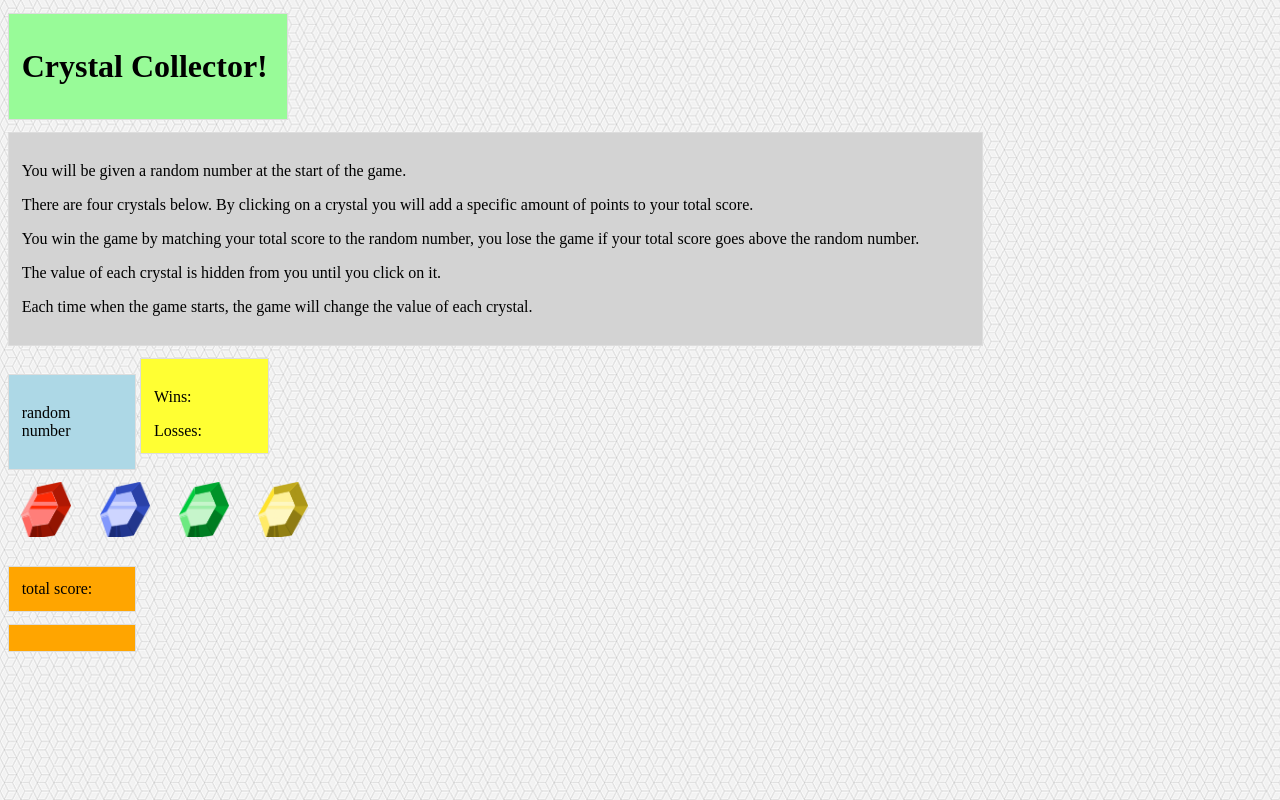
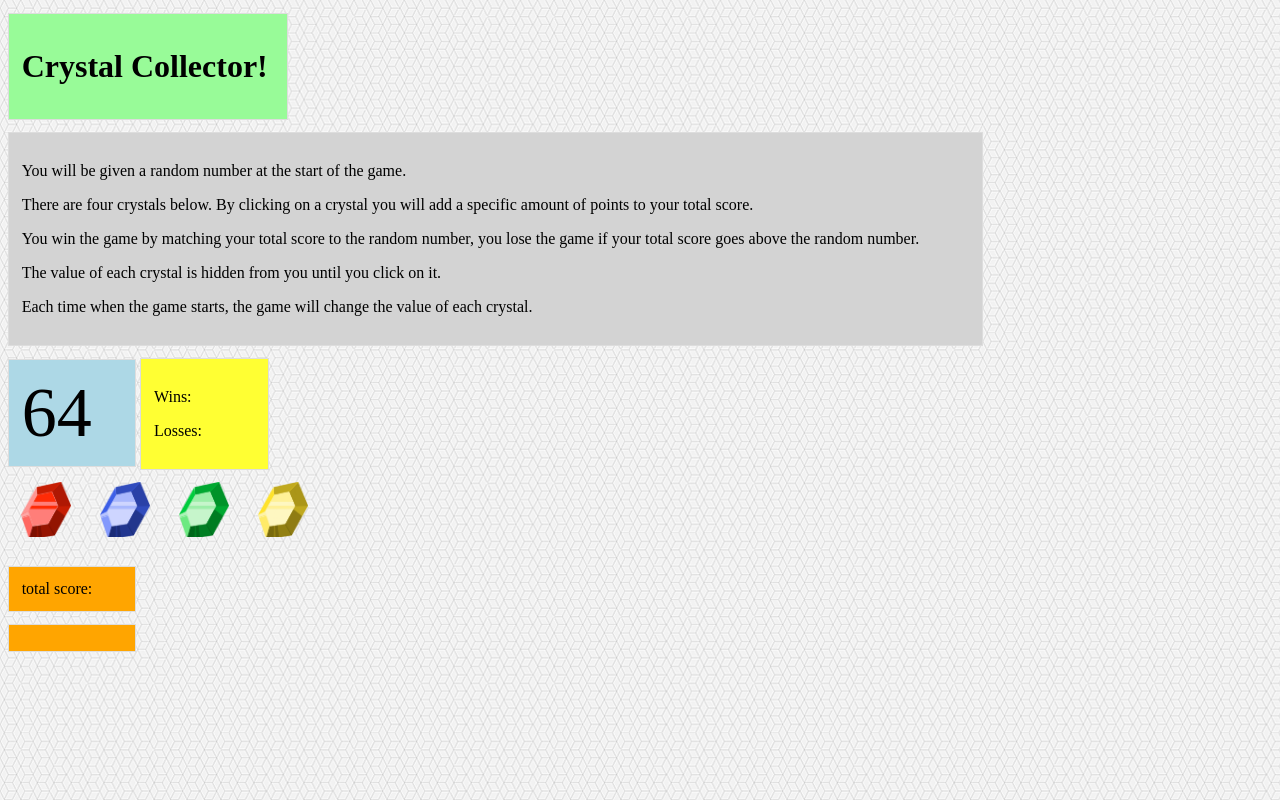
Before and after one commit to tylerwdev/Crystal-game, a plain HTML site: page index.html in a window 1280 px wide. Drawn offline with nearby package versions, Linux system fonts and the light colour scheme.

Commit message:
updated minor items, started JS coding

```diff
--- a/assets/css/style.css
+++ b/assets/css/style.css
@@ -33,6 +33,7 @@ body {
     align-self: stretch;
     padding: 1%;
     display: inline-block;
+    font-size: 70px;
 }
 
 #win-lose {
--- a/assets/javascript/game.js
+++ b/assets/javascript/game.js
@@ -1,6 +1,28 @@
+
+
 //TODO: generate random number between 19-120 for game object
+
+var targetScore = Math.floor(Math.random()*120)+1
+var randomNumber = ""
+$('#random').text(targetScore)
+
 //TODO: each crystal needs a value between 1-12 assigned randomly
+
+
+
 //TODO: clicking gems adds specific gem value to player score
 //TODO: if player score matches game object, player wins, increasing "win" score
 //TODO: if player score exceeds game object, player loses, increasing "lose" score
 //TODO: On win or lose, both game object and crystal values randomly reset
+//TODO: - win or lose, display win or lose message above win/lose score
+
+
+
+
+//random target score
+//display score to user
+//generate random value to each crystal and attach
+//when user clicks on crystal (click handler event), add current value to user score
+//update user score
+//check if game over
+//reset
--- a/index.html
+++ b/index.html
@@ -25,13 +25,12 @@
         <p>Each time when the game starts, the game will change the value of each crystal.</p>
     </div>
 
-    <div id="random">
-        <p>random number</p>
-    </div>
+    <div id="random"></div>
 
     <div id="win-lose">
+        <span id="flash-message"></span>
         <p>Wins:</p>
-        Losses:
+        <p>Losses:</p>
         <!-- <li class="list-group-item">Wins: <span id="playerWins">0</span></li>
         <li class="list-group-item">Losses: <span id="playerLosses">0</span></li> -->
     </div>
@@ -63,6 +62,8 @@
         <!-- total score numbers -->
     </div>
 
+    <script src="https://code.jquery.com/jquery-3.4.1.min.js"
+        integrity="sha256-CSXorXvZcTkaix6Yvo6HppcZGetbYMGWSFlBw8HfCJo=" crossorigin="anonymous"></script>
     <script src="assets/javascript/game.js"></script>
 
 </body>
```
